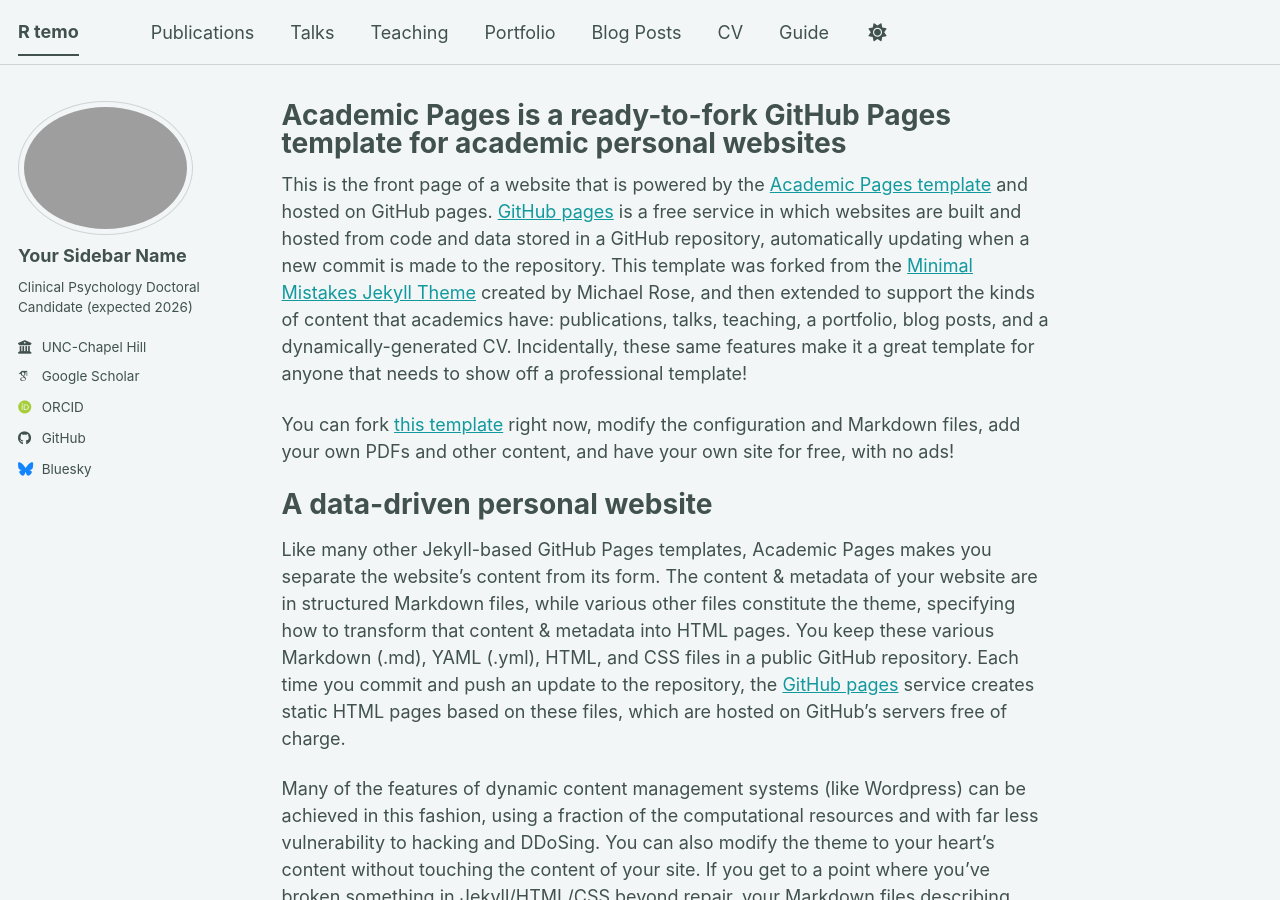
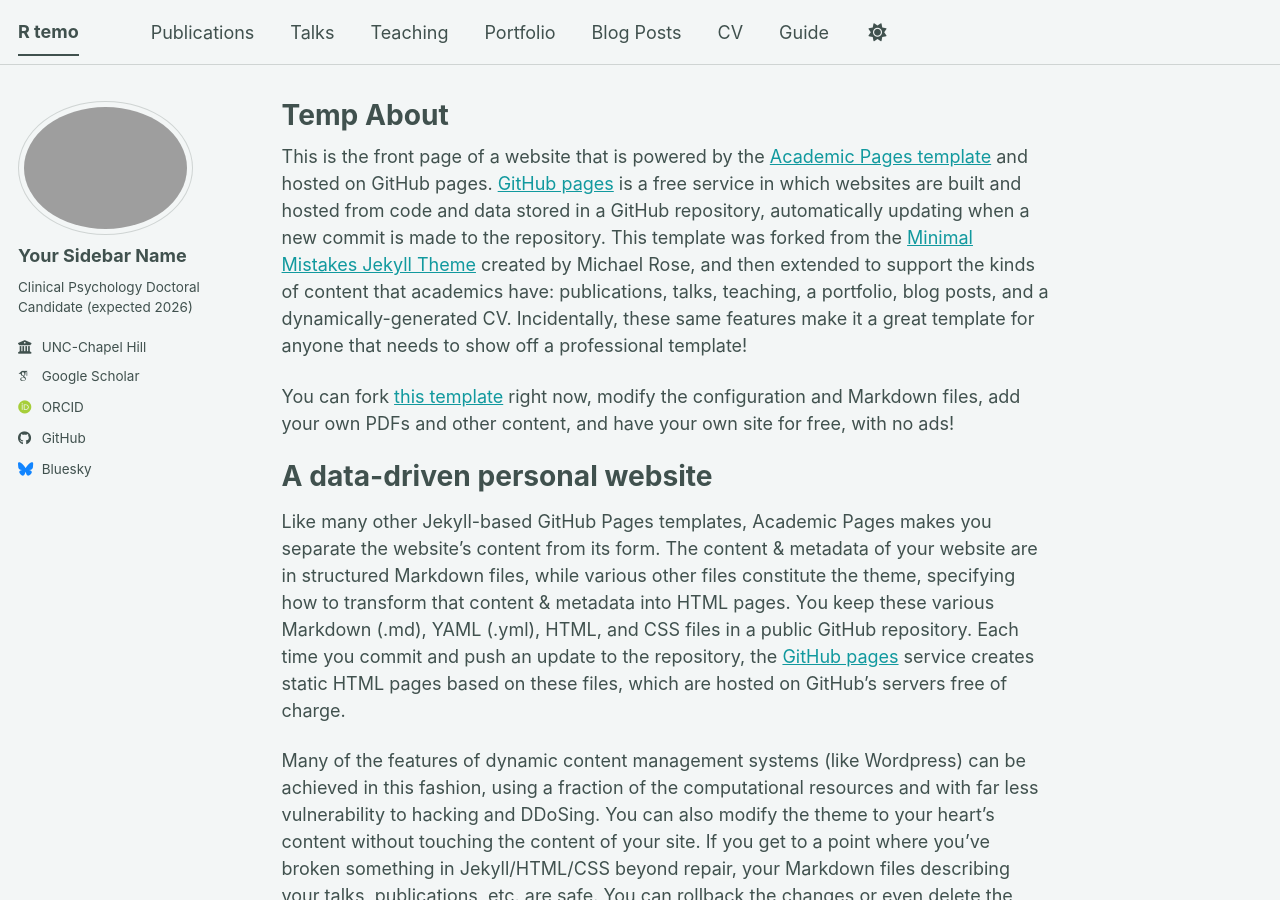
Before and after one commit to ruofanma/ruofanma.github.io, a Jekyll site: the page built from _pages/about.md, in a window 1280 px wide and 900 px high. Built offline with Jekyll 4.4.1, drawn with Linux system fonts in a browser that asks for light colours; some web fonts are replaced; a script bundle is joined from its source files by our own code; library files that are not in the unit come from our copies.

Commit message:
Change title in about.md to 'Temp About'

```diff
--- a/_pages/about.md
+++ b/_pages/about.md
@@ -1,6 +1,6 @@
 ---
 permalink: /
-title: "Academic Pages is a ready-to-fork GitHub Pages template for academic personal websites"
+title: "Temp About"
 author_profile: true
 redirect_from:
   - /about/
```
